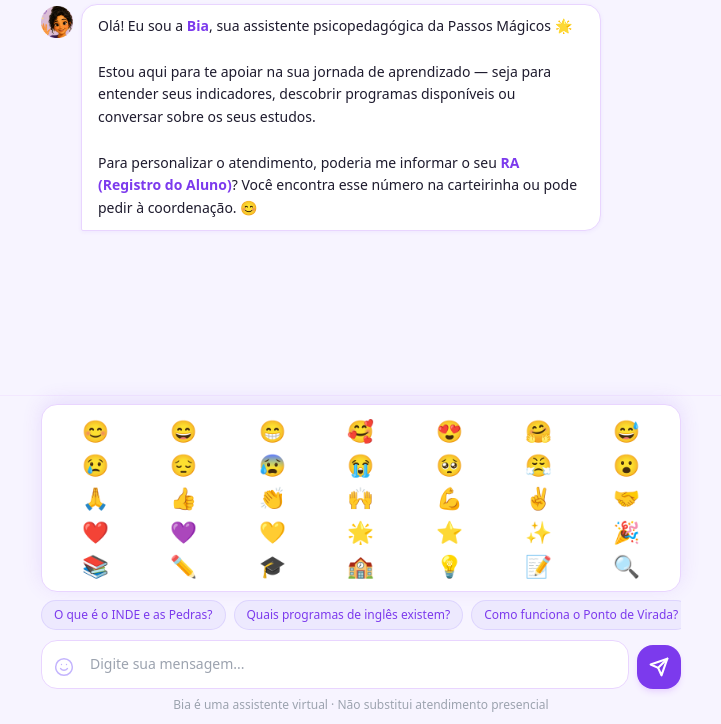
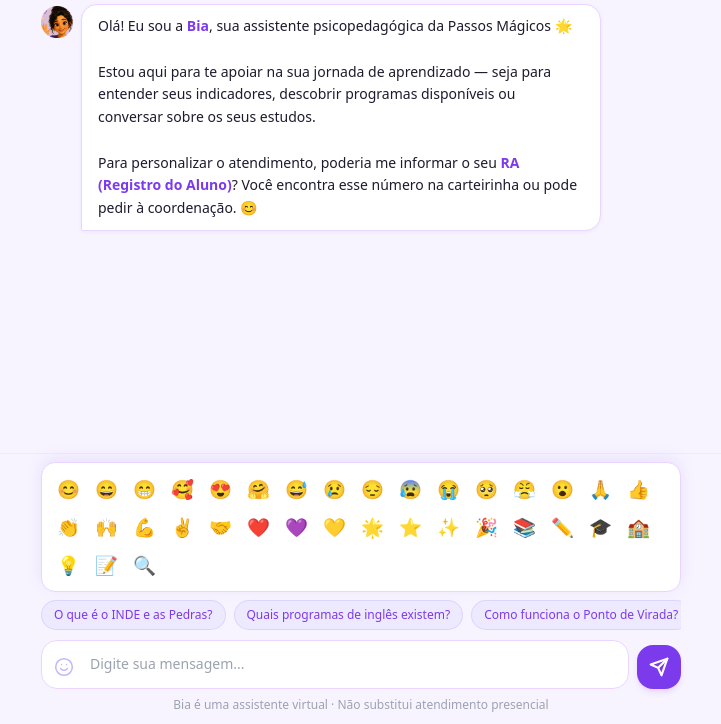
Before and after one commit to gnunes-io/passos_magicos_html, a website: page index.html in a window 1280 px wide. Shown: the part 76-800 px from the top of the page, without its empty margins (279-1000 px from the left). Drawn offline with nearby package versions, Linux system fonts and the light colour scheme.

Commit message:
fix(emoji): compact flex-wrap panel, 36px fixed buttons instead of 1fr grid

```diff
--- a/index.html
+++ b/index.html
@@ -96,21 +96,26 @@
 
     /* ── Emoji panel ── */
     #emoji-panel {
-      display: grid;
-      grid-template-columns: repeat(7, 1fr);
+      display: flex;
+      flex-wrap: wrap;
       gap: 2px;
       background: #fff;
       border: 1px solid #E9D5FF;
-      border-radius: 16px;
-      padding: 10px;
-      box-shadow: 0 -4px 20px rgba(124,58,237,0.12);
+      border-radius: 14px;
+      padding: 8px;
+      box-shadow: 0 -4px 16px rgba(124,58,237,0.1);
     }
     #emoji-panel button {
-      font-size: 1.35rem;
-      padding: 5px 2px;
+      width: 36px;
+      height: 36px;
+      font-size: 1.15rem;
       border-radius: 8px;
+      display: flex;
+      align-items: center;
+      justify-content: center;
+      flex-shrink: 0;
+      transition: background 0.1s;
       line-height: 1;
-      transition: background 0.1s;
     }
     #emoji-panel button:hover { background: #EDE9FE; }
 
```
